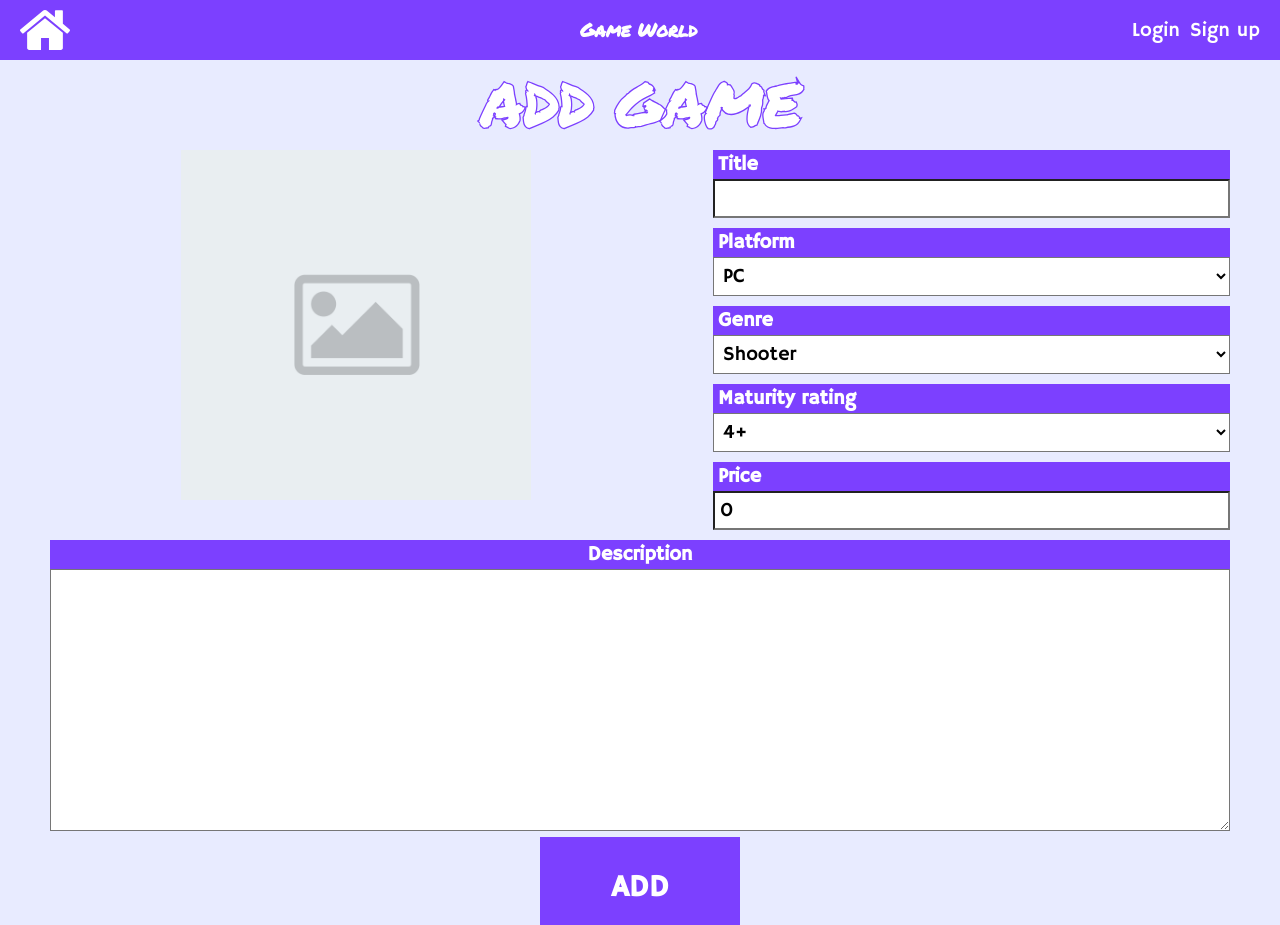
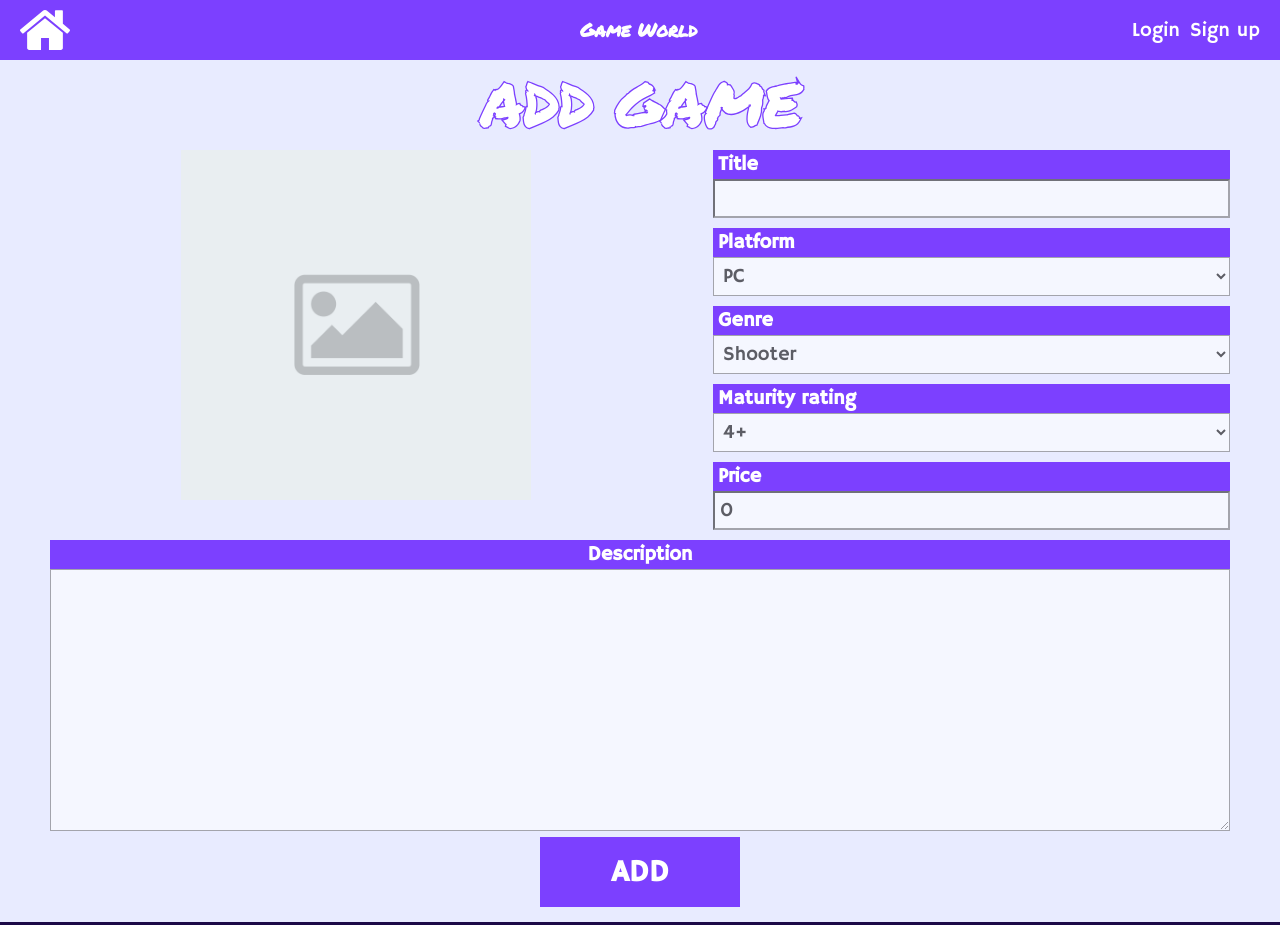
Before and after one commit to Falxns/Game-World, a React (Create React App) app in the folder client/: page /addgame in a window 1280 px wide. Shown: the top 925 px of the page. Built offline with nearby package versions, Linux system fonts and the light colour scheme.

Commit message:
feat: update styles in game and addgame pages

```diff
--- a/client/src/pages/AddGame/addGame.css
+++ b/client/src/pages/AddGame/addGame.css
@@ -35,6 +35,11 @@
   height: 350px;
   object-fit: contain;
   cursor: pointer;
+  transition: all 300ms ease;
+}
+
+.image-upload__img:hover {
+  opacity: 0.8;
 }
 
 .add-game__col-form {
@@ -68,15 +73,29 @@
   padding: 5px 5px;
   width: 100%;
   background-color: #fff;
+  transition: all 300ms ease;
+  opacity: 0.6;
+}
+
+.add-game__select:hover,
+.add-game__select:focus {
+  cursor: pointer;
+  opacity: 1;
 }
 
 .add-game__button {
   font-size: 30px;
   width: 200px;
-  height: 100px;
+  height: 70px;
   background-color: #7c40ff;
   color: #fff;
   font-weight: bold;
+  transition: all 300ms ease;
+}
+
+.add-game__button:hover {
+  cursor: pointer;
+  transform: scale(1.1);
 }
 
 .add-game__bottom {
--- a/client/src/pages/Game/game.css
+++ b/client/src/pages/Game/game.css
@@ -139,6 +139,7 @@
   background-color: transparent;
   background-size: contain;
   background-image: url("../../assets/icons/delete.svg");
+  transition: all 300ms ease;
 }
 
 .comments__div:hover .comments__button_delete {
@@ -161,12 +162,19 @@
   font-weight: bold;
   width: 200px;
   height: 60px;
+  margin-left: 10px;
   background-color: #7c40ff;
   color: #fff;
+  transition: all 300ms ease;
+}
+
+.new-comment__button:hover {
+  transform: scale(1.1);
 }
 
 .new-comment__textarea {
   font-size: 25px;
+  padding: 10px;
   border: 2px solid #7c40ff;
   border-radius: 5px;
 }
@@ -188,10 +196,15 @@
   background-size: cover;
   border: 0;
   cursor: pointer;
+  transition: all 300ms ease;
 }
 
 .rating__star_set {
   background-image: url("../../assets/icons/starSet.svg");
+}
+
+.rating__star:hover {
+  transform: scale(1.1);
 }
 
 @media (max-width: 1100px) {
```
